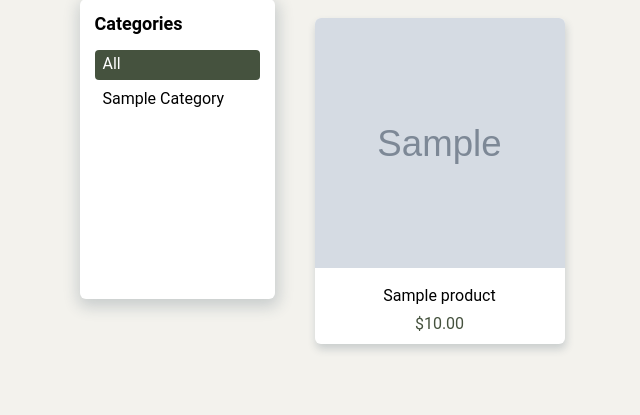
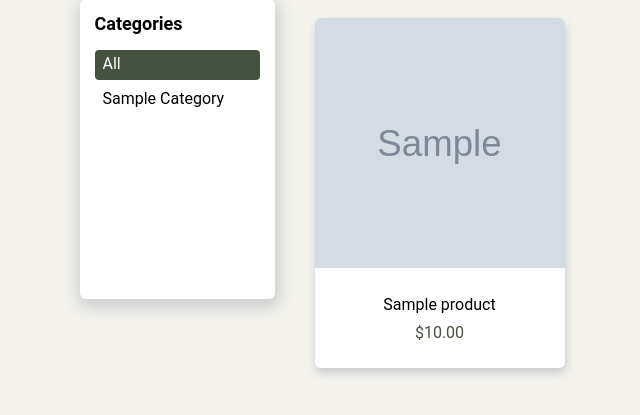
Before and after one commit to Glazapolzet/re-course, a Django app: page /en/shop/ in a window 1280 px wide. Shown: the part 206-621 px from the top of the page, without its empty margins (53-693 px from the left). Run offline with Django 4.2, Linux system fonts and the light colour scheme; tables that the repository leaves empty hold one stand-in row (values such as "Sample post"); grey boxes marked "Sample" are stand-in pictures; parts of the project's set-up code (start-up, migrations or seed data) failed here and were passed over.

Commit message:
nearly done

```diff
--- a/myshop/shop/admin.py
+++ b/myshop/shop/admin.py
@@ -24,4 +24,8 @@ class ProductAdmin(admin.ModelAdmin):
     prepopulated_fields = {'slug': ('name',)}
 
 
-admin.site.register(Product,  ProductAdmin)
+class TranslatedProductAdmin(ProductAdmin, TabbedTranslationAdmin):
+    pass
+
+
+admin.site.register(Product, TranslatedProductAdmin)
--- a/myshop/shop/models.py
+++ b/myshop/shop/models.py
@@ -1,4 +1,5 @@
 from django.db import models
+from django.urls import reverse
 
 
 class Category(models.Model):
@@ -14,7 +15,7 @@ class Category(models.Model):
         verbose_name_plural = 'Categories'
 
     def get_absolute_url(self):
-        return f"{self.slug}"
+        return reverse("get_category", kwargs={"category_slug": self.slug})
 
 
 class Product(models.Model):
@@ -40,4 +41,8 @@ class Product(models.Model):
         verbose_name_plural = 'Products'
 
     def get_absolute_url(self):
-        return f"{self.category.slug}/{self.slug}/{self.id}"
+        return reverse("get_product", kwargs={
+            "category_slug": self.category.slug,
+            "product_slug": self.slug,
+            "product_id": self.id,
+        })
--- a/myshop/shop/static/css/shop/product/list.css
+++ b/myshop/shop/static/css/shop/product/list.css
@@ -118,6 +118,8 @@
 
 .card {
     max-width: 250px;
+    height: 350px;
+    max-height: 350px;
     background-color: var(--color-white);
     border-radius: 6px;
     overflow: hidden;
@@ -129,7 +131,9 @@
 .card__wrapper-link {
     width: 100%;
     height: 100%;
-    display: block;
+    display: flex;
+    flex-direction: column;
+    justify-content: space-between;
     opacity: 1;
     transition: opacity var(--transition-primary);
 }
@@ -144,14 +148,22 @@
     object-fit: cover;
 }
 
+.card__text-wrapper {
+    margin: 15px 0 25px;
+    display: flex;
+    flex-direction: column;
+    row-gap: 10px;
+    align-items: center;
+    text-align: center;
+    height: available;
+}
+
 .card__name {
-    margin: 15px 0 0;
-    text-align: center;
+    margin: 0;
     color: var(--color-text-primary);
 }
 
 .card__price {
-    margin: 10px 0;
-    text-align: center;
+    margin: 0;
     color: var(--color-accent);
 }
--- a/myshop/shop/templates/shop/product/list.html
+++ b/myshop/shop/templates/shop/product/list.html
@@ -64,12 +64,14 @@
                     src="{% if product.image %}{{ product.image.url }}{% else %}{% static 'images/no_image.jpg' %}{% endif %}"
                     alt="{{ product.name }}"
                   >
+                  <div class="card__text-wrapper">
                     <p class="card__name">
                       {{ product.name }}
                     </p>
                     <p class="card__price">
                       ${{ product.price }}
                     </p>
+                  </div>
                 </a>
               </div>
             </li>
```
Also changed, not shown: myshop/shop/translation.py (+7 -6 lines), myshop/media/products/2023/12/01/HaliaBlossomtealeaves.webp (added), myshop/media/products/2023/12/01/TeaBallOptimized.jpg (added), myshop/media/products/2023/12/01/brazil-sul-de-minas-1.jpg (added), myshop/media/products/2023/12/01/gavai-dans-sash-1.jpg (added), myshop/media/products/2023/12/01/newbyteas_loose_leaf_oolong_milk_oolong.jpg (renamed from myshop/media/products/2023/11/30/newbyteas_loose_leaf_oolong_milk_oolong.jpg), myshop/shop/migrations/0003_product_description_en_product_description_ru_and_more.py (added), 1 other file. Lines whose indentation alone changed are shown as unchanged.
